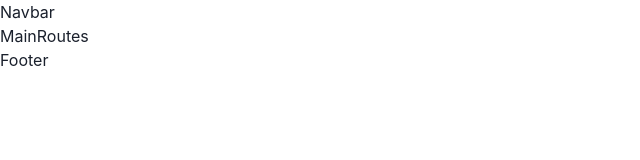
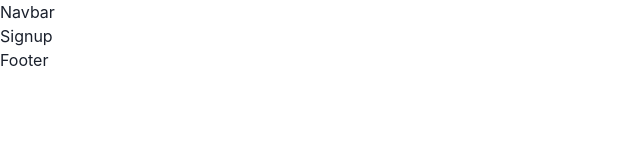
Before and after one commit to NikhilMehara/clockifyClone-fixedThread, a React (Vite) app in the folder frontend/: page /signup in a window 1280 px wide. Shown: the top 160 px of the page, without its empty margins (0-640 px from the left). Built offline with nearby package versions, Linux system fonts and the light colour scheme.

Commit message:
Routes Added

```diff
--- a/frontend/src/Pages/MainRoutes.jsx
+++ b/frontend/src/Pages/MainRoutes.jsx
@@ -1,9 +1,23 @@
-import React from 'react'
+import React from "react";
+import { Route, Routes } from "react-router-dom";
+import Downloads from "./Downloads";
+import Features from "./Features";
+import Homepage from "./Homepage";
+import Login from "./Login";
+import Signup from "./Signup";
 
 const MainRoutes = () => {
   return (
-    <div>MainRoutes</div>
-  )
-}
+    <>
+      <Routes>
+        <Route path="/" element={<Homepage />}></Route>
+        <Route path="/features" element={<Features />}></Route>
+        <Route path="/downloads" element={<Downloads />}></Route>
+        <Route path="/login" element={<Login />}></Route>
+        <Route path="/signup" element={<Signup />}></Route>
+      </Routes>
+    </>
+  );
+};
 
-export default MainRoutes
+export default MainRoutes;
```
